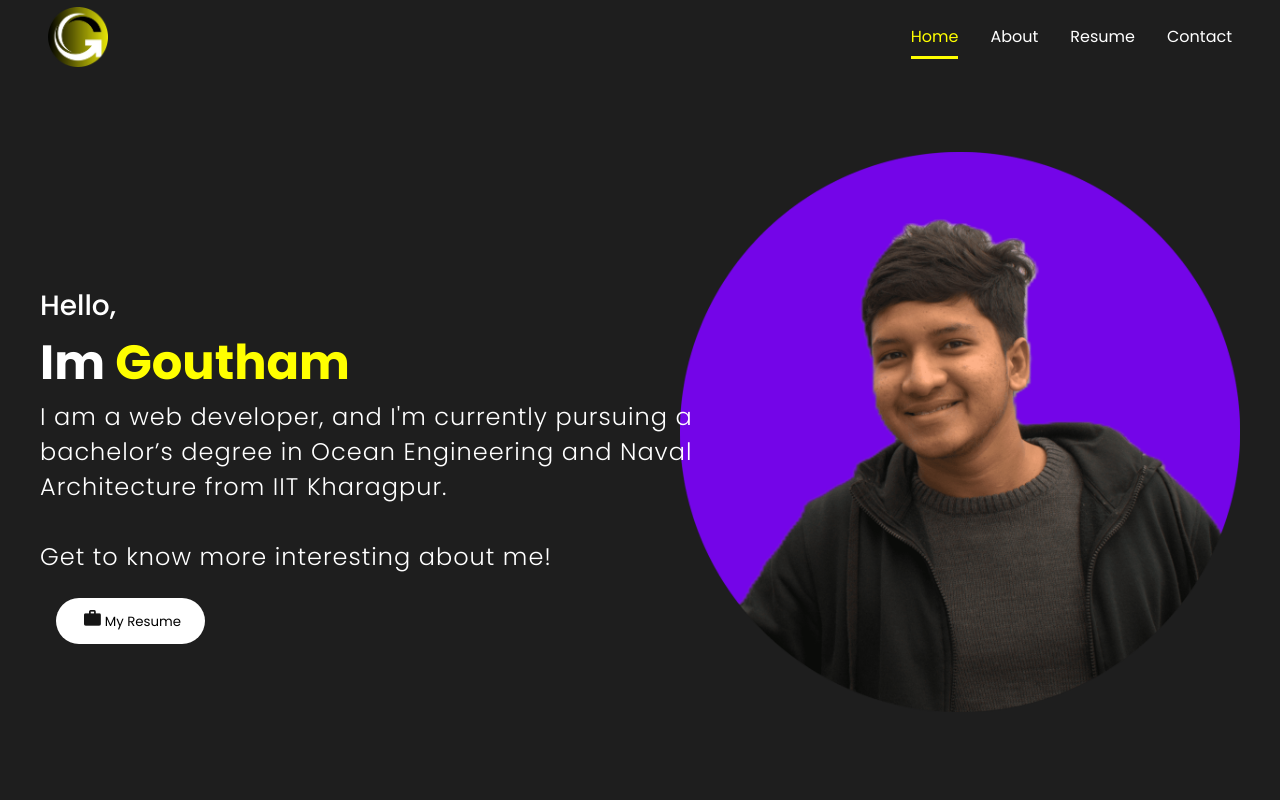
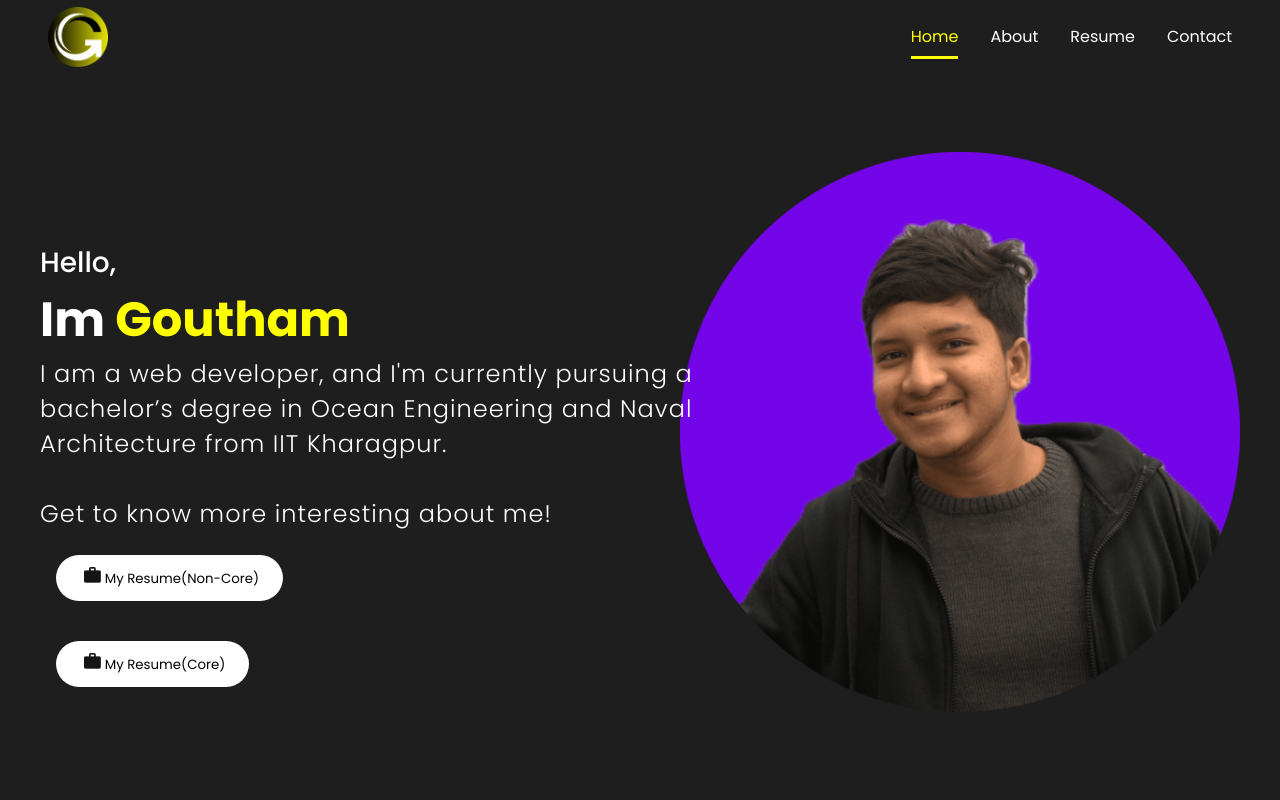
Before and after one commit to Goutham990/GouthamWeb, a React (Create React App) app: page / in a window 1280 px wide. Shown: the top 800 px of the page. Built offline with nearby package versions, Linux system fonts and the light colour scheme.

Commit message:
added core cv

```diff
--- a/src/components/Intro/intro.css
+++ b/src/components/Intro/intro.css
@@ -92,6 +92,7 @@
     border-radius: 2rem;
     cursor: pointer;
     scroll-behavior: smooth;
+    justify-content: space-evenly;
 }
 
 
@@ -276,6 +277,7 @@
 
     }
 
+
     .introContent{
         font-size: 10vw;
         padding-left: 1rem;
--- a/src/components/Intro/intro.jsx
+++ b/src/components/Intro/intro.jsx
@@ -41,7 +41,13 @@ Get to know more interesting about me!
       e.preventDefault();
       window.open('https://drive.google.com/file/d/1yI4YF3F-B-sUh3r923FzqhVLv5Vqu-vy/view?usp=sharing', "_blank");
       }}>
-            <img src={btnImg} alt="Hire me" className='btnImg' />My Resume</button>
+            <img src={btnImg} alt="Hire me" className='btnImg' />My Resume(Non-Core)</button>
+<br />
+            <button className='btn'  onClick={(e) => {
+      e.preventDefault();
+      window.open('https://drive.google.com/file/d/1lBgQ_Tg5bIHairT0-__MeJTZeapuz5Z-/view', "_blank");
+      }}>
+            <img src={btnImg} alt="Hire me" className='btnImg' />My Resume(Core)</button>
 
 
             </Link>
```
